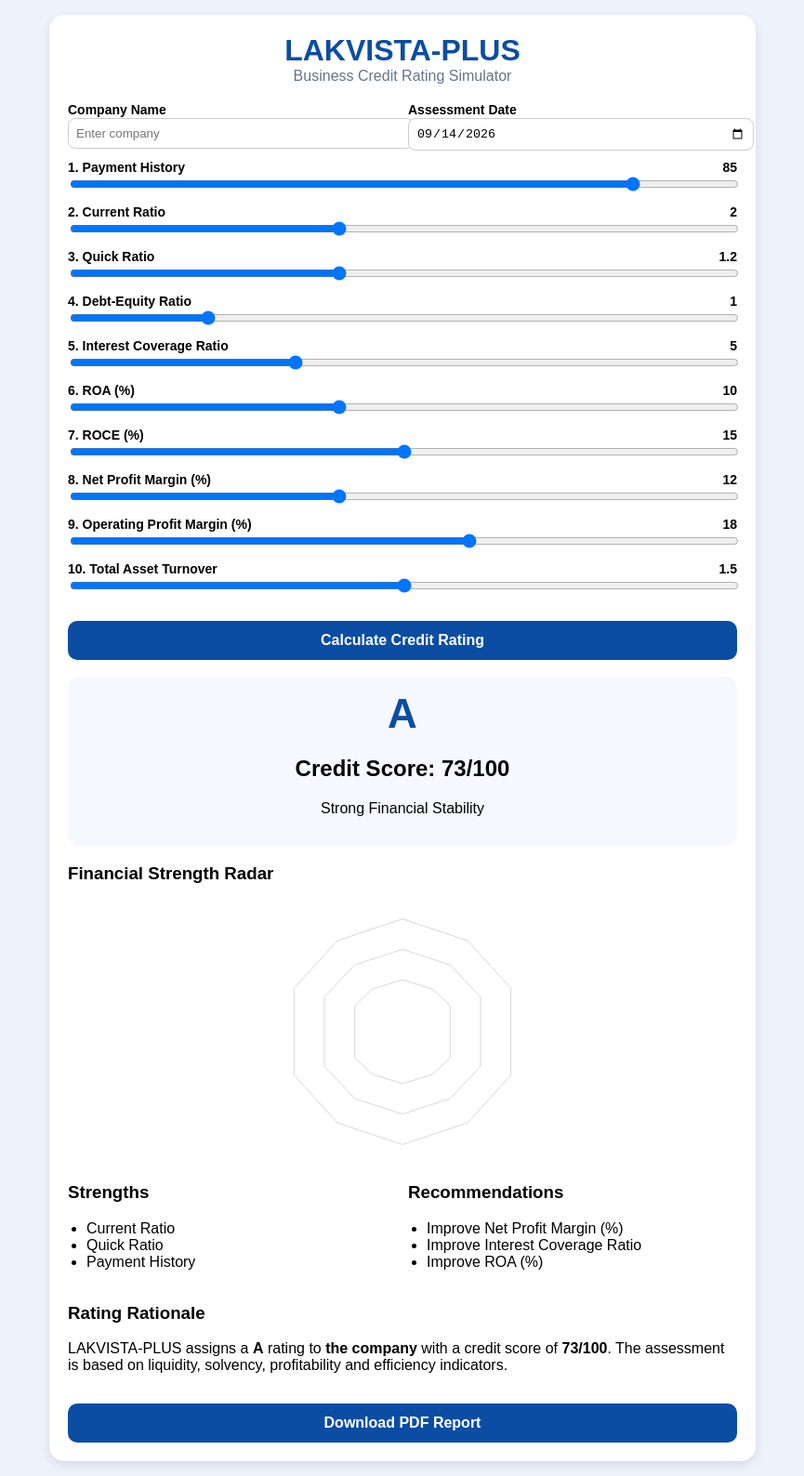
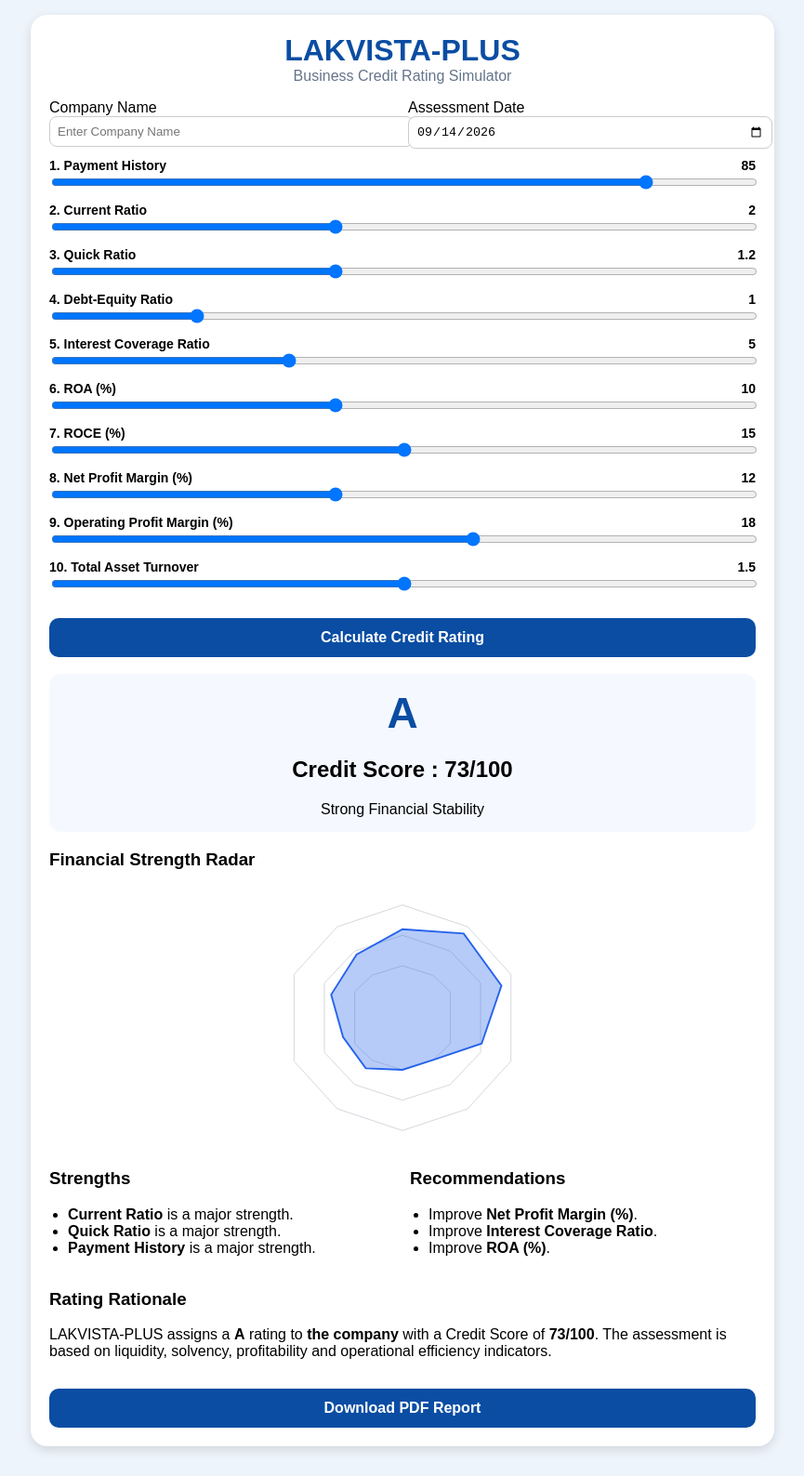
Before and after one commit to anilkumarkyap-del/lakvista-plus, a plain HTML site: page index.html in a window 1280 px wide. Shown: the whole page at 93% size, without its empty margins (207-1072 px from the left). Drawn offline with Linux system fonts and the light colour scheme.

Commit message:
Update index.html

```diff
--- a/index.html
+++ b/index.html
@@ -1,39 +1,39 @@
-
 <!DOCTYPE html>
 <html lang="en">
 <head>
 <meta charset="UTF-8">
-<meta name="viewport" content="width=device-width, initial-scale=1.0">
+<meta name="viewport" content="width=device-width,initial-scale=1.0">
 <title>LAKVISTA-PLUS</title>
 <style>
-body{font-family:Arial;background:#eef3fb;margin:0;padding:16px}
-.card{max-width:720px;margin:auto;background:#fff;padding:20px;border-radius:16px;box-shadow:0 4px 12px rgba(0,0,0,.1)}
+body{font-family:Arial;background:#eef4fb;margin:0;padding:16px}
+.card{max-width:760px;margin:auto;background:#fff;border-radius:18px;padding:20px;box-shadow:0 4px 12px rgba(0,0,0,.12)}
 h1{text-align:center;color:#0A4DA3;margin:0}
-.sub{text-align:center;color:#64748b;margin-bottom:18px}
+.sub{text-align:center;color:#64748b;margin-bottom:16px}
 .grid{display:grid;grid-template-columns:1fr 1fr;gap:12px}
-label{font-weight:bold;font-size:14px}
 input[type=text],input[type=date]{width:100%;padding:8px;border:1px solid #ccc;border-radius:8px}
-.row{margin:10px 0}.head{display:flex;justify-content:space-between;font-size:14px;font-weight:bold}
+.item{margin:10px 0}.head{display:flex;justify-content:space-between;font-size:14px;font-weight:bold}
 input[type=range]{width:100%}
-button{width:100%;padding:12px;background:#0A4DA3;color:#fff;border:none;border-radius:10px;font-size:16px;font-weight:bold;margin-top:16px;cursor:pointer}
-.result{margin-top:18px;background:#f5f9ff;padding:15px;border-radius:12px;text-align:center}
-.badge{font-size:44px;font-weight:bold;color:#0A4DA3}
+button{width:100%;padding:12px;border:0;border-radius:10px;background:#0A4DA3;color:#fff;font-size:16px;font-weight:bold;margin-top:15px;cursor:pointer}
+.result{background:#f5f9ff;border-radius:12px;padding:15px;margin-top:18px;text-align:center}
+#grade{font-size:46px;font-weight:bold;color:#0A4DA3}
+svg{width:100%;height:280px}
+.cols{display:grid;grid-template-columns:1fr 1fr;gap:16px}
 ul{padding-left:20px}
-svg{width:100%;height:280px}
-@media(max-width:600px){.grid{grid-template-columns:1fr}}
+@media(max-width:700px){.grid,.cols{grid-template-columns:1fr}}
 @media print{button{display:none}body{background:#fff}}
 </style>
 </head>
 <body>
 
 <div class="card" id="report">
+
 <h1>LAKVISTA-PLUS</h1>
 <div class="sub">Business Credit Rating Simulator</div>
 
 <div class="grid">
 <div>
 <label>Company Name</label>
-<input id="company" type="text" placeholder="Enter company">
+<input id="company" type="text" placeholder="Enter Company Name">
 </div>
 <div>
 <label>Assessment Date</label>
@@ -43,18 +43,18 @@
 
 <div id="sliders"></div>
 
-<button onclick="calculate()">Calculate Credit Rating</button>
+<button onclick="calc()">Calculate Credit Rating</button>
 
 <div class="result">
-<div class="badge" id="grade">--</div>
-<h2 id="score">Credit Score: --</h2>
-<p id="risk">Move sliders and calculate</p>
+<div id="grade">--</div>
+<h2 id="score">Credit Score : --</h2>
+<div id="risk">Move sliders and calculate</div>
 </div>
 
 <h3>Financial Strength Radar</h3>
 
 <svg viewBox="0 0 300 300">
-<g stroke="#D1D5DB" fill="none">
+<g stroke="#d1d5db" fill="none">
 <polygon points="150,20 225,45 275,100 275,200 225,255 150,280 75,255 25,200 25,100 75,45"/>
 <polygon points="150,55 205,73 240,110 240,190 205,227 150,245 95,227 60,190 60,110 95,73"/>
 <polygon points="150,90 185,101 205,120 205,180 185,199 150,210 115,199 95,180 95,120 115,101"/>
@@ -62,14 +62,14 @@
 <polygon id="shape" fill="#2563EB55" stroke="#2563EB" stroke-width="2"/>
 </svg>
 
-<div class="grid">
+<div class="cols">
 <div>
 <h3>Strengths</h3>
 <ul id="strengths"></ul>
 </div>
 <div>
 <h3>Recommendations</h3>
-<ul id="recommendations"></ul>
+<ul id="recom"></ul>
 </div>
 </div>
 
@@ -77,10 +77,11 @@
 <p id="rationale"></p>
 
 <button onclick="window.print()">Download PDF Report</button>
+
 </div>
 
 <script>
-const F=[
+const factors=[
 ["Payment History",0,100,85],
 ["Current Ratio",0,5,2],
 ["Quick Ratio",0,3,1.2],
@@ -93,22 +94,22 @@
 ["Total Asset Turnover",0,3,1.5]
 ];
 
-const S=document.getElementById("sliders");
+const box=document.getElementById("sliders");
 
-F.forEach((f,i)=>{
-S.innerHTML+=`
-<div class="row">
+factors.forEach((f,i)=>{
+box.innerHTML+=`
+<div class="item">
 <div class="head">
 <span>${i+1}. ${f[0]}</span>
 <span id="v${i}">${f[3]}</span>
 </div>
-<input type="range" id="s${i}" min="${f[1]}" max="${f[2]}" step="0.1"
-value="${f[3]}"
-oninput="document.getElementById('v${i}').innerHTML=this.value">
+<input type="range" id="s${i}" min="${f[1]}" max="${f[2]}"
+step="0.1" value="${f[3]}"
+oninput="document.getElementById('v${i}').innerText=this.value">
 </div>`;
 });
 
-function n(i,v){
+function norm(i,v){
 switch(i){
 case 0:return v/100;
 case 1:return Math.min(v,2)/2;
@@ -120,63 +121,68 @@
 case 7:return Math.min(v,20)/20;
 case 8:return Math.min(v,25)/25;
 case 9:return Math.min(v,2)/2;
-}}
+}
+}
 
-function draw(vals){
-const cx=150,cy=150,R=120;let pts=[];
+function radar(vals){
+const cx=150,cy=150,R=120;
+let pts=[];
 vals.forEach((v,i)=>{
-const a=(-90+i*36)*Math.PI/180;
-const r=R*v;
-pts.push((cx+r*Math.cos(a))+","+(cy+r*Math.sin(a)));
+let a=(-90+i*36)*Math.PI/180;
+let rr=R*v;
+pts.push((cx+rr*Math.cos(a))+","+(cy+rr*Math.sin(a)));
 });
 shape.setAttribute("points",pts.join(" "));
 }
 
-function calculate(){
-let vals=[],total=0;
+function calc(){
+
+let total=0,list=[];
 
 for(let i=0;i<10;i++){
 let raw=parseFloat(document.getElementById("s"+i).value);
-let sc=n(i,raw);
-vals.push({name:F[i][0],score:sc});
+let sc=norm(i,raw);
 total+=sc*10;
+list.push({name:factors[i][0],score:sc});
 }
 
 total=Math.round(total);
 
-let g,d;
-if(total>=90){g="AAA";d="Exceptional Credit Quality";}
-else if(total>=80){g="AA";d="Very Strong Credit Profile";}
-else if(total>=70){g="A";d="Strong Financial Stability";}
-else if(total>=60){g="BBB";d="Adequate Credit Strength";}
-else if(total>=50){g="BB";d="Moderate Credit Risk";}
-else if(total>=40){g="B";d="High Credit Risk";}
-else{g="C";d="Very High Default Risk";}
+let g,r;
+if(total>=90){g="AAA";r="Exceptional Credit Quality";}
+else if(total>=80){g="AA";r="Very Strong Credit Profile";}
+else if(total>=70){g="A";r="Strong Financial Stability";}
+else if(total>=60){g="BBB";r="Adequate Credit Strength";}
+else if(total>=50){g="BB";r="Moderate Credit Risk";}
+else if(total>=40){g="B";r="High Credit Risk";}
+else{g="C";r="Very High Default Risk";}
 
-grade.innerHTML=g;
-score.innerHTML="Credit Score: "+total+"/100";
-risk.innerHTML=d;
+grade.innerText=g;
+score.innerText="Credit Score : "+total+"/100";
+risk.innerText=r;
 
-draw(vals);
+radar(list.map(x=>x.score));
 
-let sorted=[...vals].sort((a,b)=>b.score-a.score);
+let sorted=[...list].sort((a,b)=>b.score-a.score);
 
 strengths.innerHTML="";
 sorted.slice(0,3).forEach(x=>{
-strengths.innerHTML+=`<li>${x.name}</li>`;
+strengths.innerHTML+=`<li><b>${x.name}</b> is a major strength.</li>`;
 });
 
-recommendations.innerHTML="";
+recom.innerHTML="";
 sorted.slice(-3).forEach(x=>{
-recommendations.innerHTML+=`<li>Improve ${x.name}</li>`;
+recom.innerHTML+=`<li>Improve <b>${x.name}</b>.</li>`;
 });
 
 let c=company.value||"the company";
-rationale.innerHTML=`LAKVISTA-PLUS assigns a <b>${g}</b> rating to <b>${c}</b> with a credit score of <b>${total}/100</b>. The assessment is based on liquidity, solvency, profitability and efficiency indicators.`;
+rationale.innerHTML=`LAKVISTA-PLUS assigns a <b>${g}</b> rating to <b>${c}</b> with a Credit Score of <b>${total}/100</b>. The assessment is based on liquidity, solvency, profitability and operational efficiency indicators.`;
+
 }
 
 adate.value=new Date().toISOString().split("T")[0];
-calculate();
+calc();
 </script>
+
 </body>
 </html>
```
